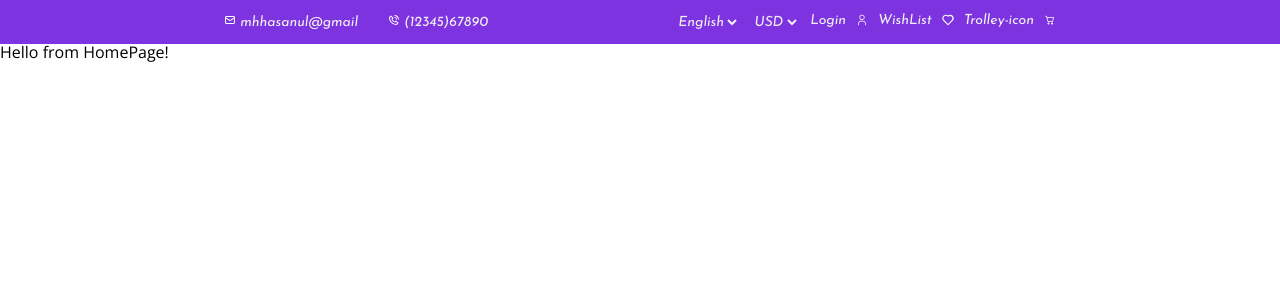
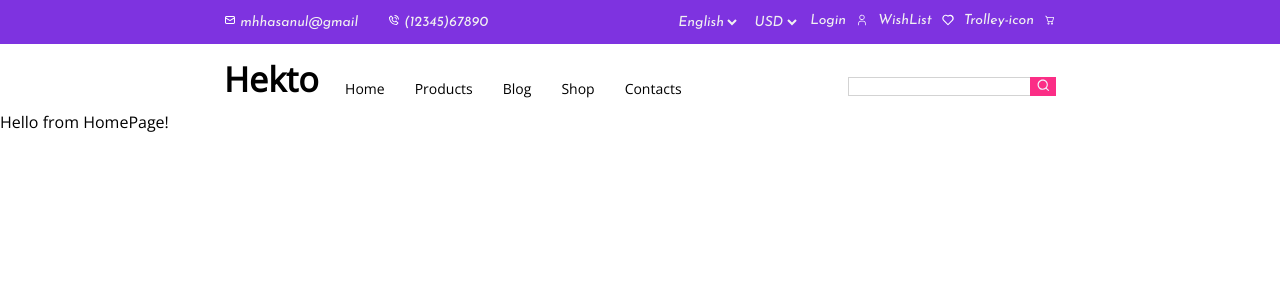
Before and after one commit to Simonewk/heckto, a React (Create React App) app: page / in a window 1280 px wide. Shown: the top 300 px of the page. Built offline with nearby package versions, Linux system fonts and the light colour scheme.

Commit message:
added navbar

```diff
--- /dev/null
+++ b/src/components/NavBar/index.tsx
@@ -0,0 +1,37 @@
+import React from "react";
+import "./styles.scss";
+import searchIcon from "../../imgs/searchIcon.svg";
+
+function index() {
+  return (
+    <div>
+      <div className="navbar-container">
+        <div className="content-container">
+          <div className="title-nav">
+            <h1 className="title">Hekto</h1>
+            <div className="navs">
+              <ul>
+                <li className="nav">Home</li>
+                <li className="nav">Products</li>
+                <li className="nav">Blog</li>
+                <li className="nav">Shop</li>
+                <li className="nav">Contacts</li>
+              </ul>
+            </div>
+          </div>
+          <div className="searchbar-wraper">
+            <form>
+              <input type="text" className="searchbar" />
+
+              <button className="searchbar-button" type="submit" value="Search">
+                <img src={searchIcon} alt="" />
+              </button>
+            </form>
+          </div>
+        </div>
+      </div>
+    </div>
+  );
+}
+
+export default index;
--- /dev/null
+++ b/src/components/NavBar/styles.scss
@@ -0,0 +1,60 @@
+.navbar-container {
+  display: flex;
+  display: -webkit-flex;
+  display: -ms-flexbox;
+  justify-content: center;
+  align-items: center;
+  height: 70px;
+}
+
+.content-container {
+  width: 65%;
+  display: flex;
+  display: -webkit-flex;
+  display: -ms-flexbox;
+}
+
+.title-nav {
+  display: flex;
+  display: -webkit-flex;
+  display: -ms-flexbox;
+  width: 55%;
+  justify-content: space-between;
+  align-items: flex-end;
+}
+
+.title {
+  font-size: 34px;
+  font-weight: bold;
+}
+
+.navs ul {
+  display: flex;
+  gap: 30px;
+  font-size: 14px;
+}
+
+li {
+  cursor: pointer;
+}
+
+.nav:hover {
+  color: #fb2e86;
+}
+
+.searchbar-wraper {
+  display: flex;
+  display: -webkit-flex;
+  display: -ms-flexbox;
+  align-items: flex-end;
+}
+
+.searchbar {
+  border: 1px solid lightgray;
+  border-right: none;
+}
+
+.searchbar-button {
+  background-color: #fb2e86;
+  border: 1px solid #fb2e86;
+}
--- a/src/pages/HomePage.tsx
+++ b/src/pages/HomePage.tsx
@@ -1,9 +1,11 @@
 import TopBar from "../components/TopBar";
+import NavBar from "../components/NavBar";
 
 const HomePage = () => {
   return (
     <>
       <TopBar />
+      <NavBar />
       Hello from HomePage!
     </>
   );
```
Also changed, not shown: src/imgs/searchIcon.svg (added).
